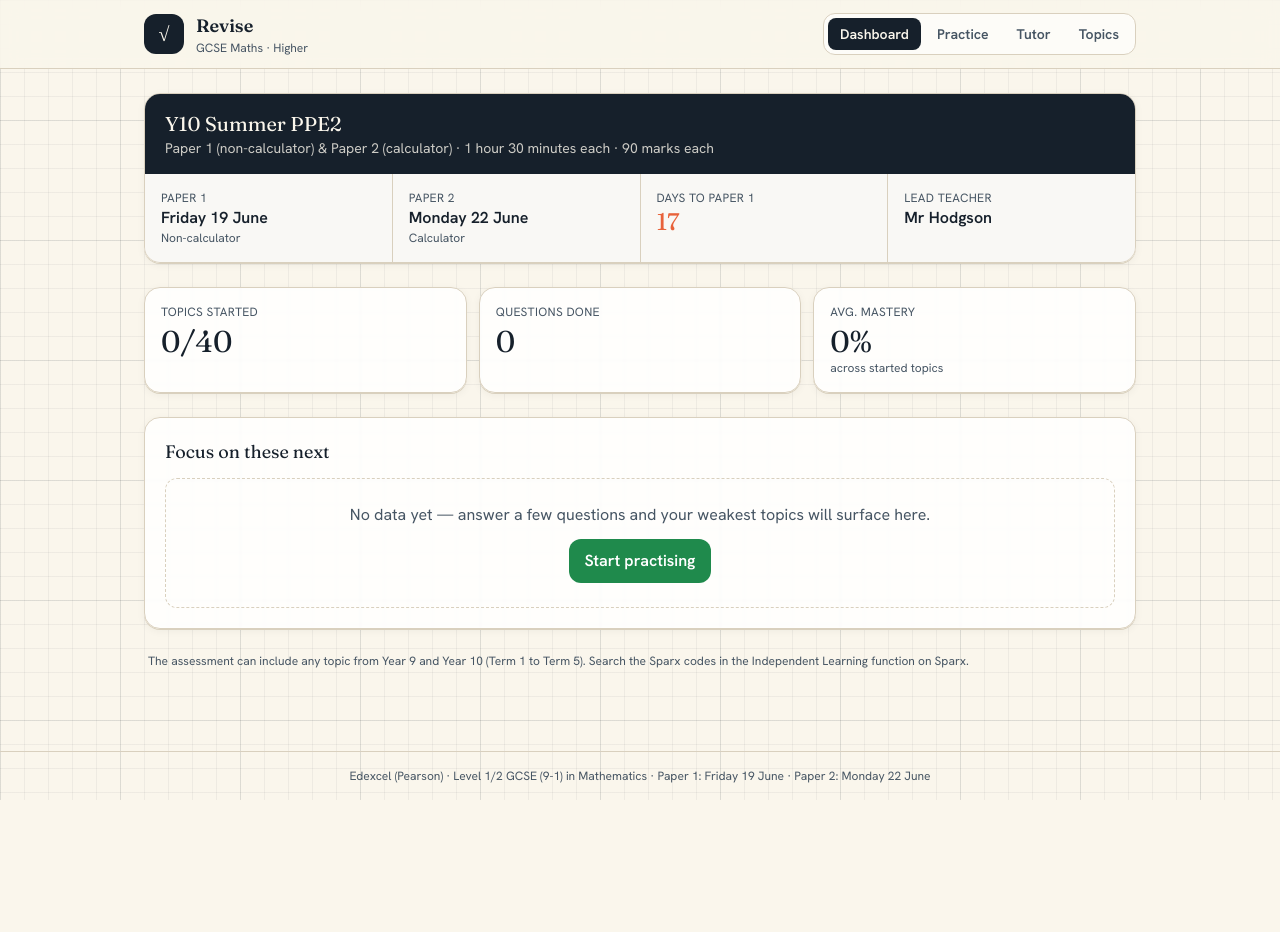
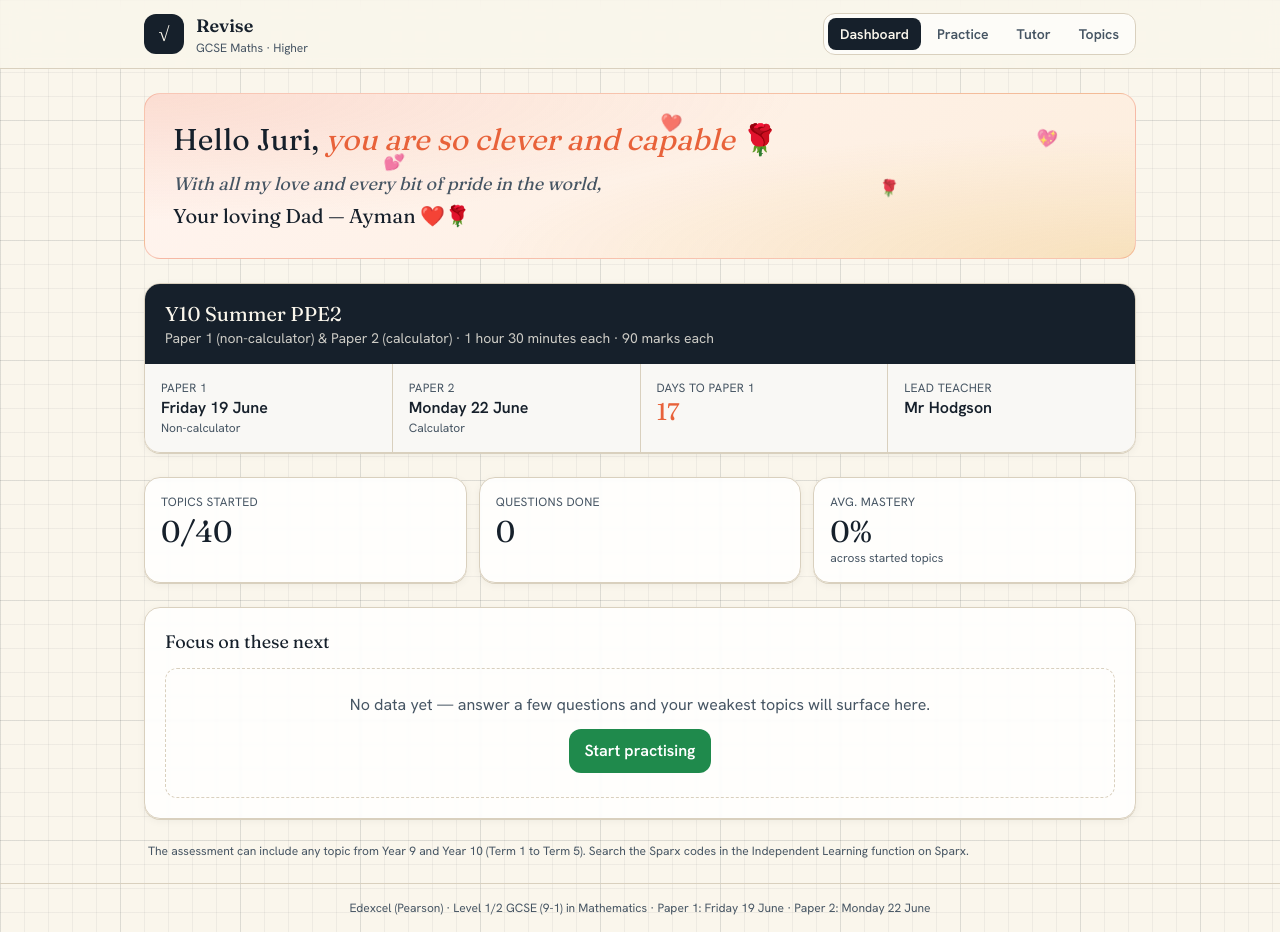
Before and after one commit to Aymankh1977/GCSEase, a React (Vite) app: page / in a window 1280 px wide. Before the commit the page ends 800 px from the top, so only its background shows below. Built offline with nearby package versions, Linux system fonts and the light colour scheme.

Commit message:
Add a loving rotating welcome message for Juri from Dad

```diff
--- a/src/components/Dashboard.jsx
+++ b/src/components/Dashboard.jsx
@@ -1,6 +1,7 @@
 import { useMemo, useState } from 'react';
 import { TOPICS, TOPICS_BY_ID, STRANDS, PAPER_INFO } from '../data/topics.js';
 import { getAllProgress, masteryBand, resetProgress } from '../lib/storage.js';
+import WelcomeFromDad from './WelcomeFromDad.jsx';
 
 const TONE = {
   good: 'text-accent',
@@ -50,6 +51,7 @@ export default function Dashboard({ onPractice }) {
 
   return (
     <div className="space-y-6">
+      <WelcomeFromDad />
       <section className="card rise overflow-hidden">
         <div className="bg-ink px-5 py-4 text-paper">
           <p className="font-display text-xl">{PAPER_INFO.ppe.name}</p>
--- /dev/null
+++ b/src/components/WelcomeFromDad.jsx
@@ -0,0 +1,85 @@
+import { useEffect, useState } from 'react';
+
+// A loving welcome for Juri, from her Dad. A different message shows each visit,
+// cycling through the list so it stays fresh and encouraging.
+const MESSAGES = [
+  'you look amazing today',
+  'you are so clever and capable',
+  'your hard work is truly shining through',
+  'you make me so proud, every single day',
+  'you can do anything you set your mind to',
+  'your kindness lights up every room',
+  'you are braver and stronger than you know',
+  'believe in yourself the way I believe in you',
+  'every question you try makes you a little brilliant-er',
+  'you are my greatest joy',
+];
+
+const KEY = 'gcse-math-revise:welcome-index';
+
+export default function WelcomeFromDad() {
+  const [msg, setMsg] = useState(MESSAGES[0]);
+
+  useEffect(() => {
+    let idx;
+    try {
+      const prev = parseInt(localStorage.getItem(KEY) ?? '-1', 10);
+      idx = (Number.isNaN(prev) ? -1 : prev) + 1;
+      if (idx >= MESSAGES.length) idx = 0;
+      localStorage.setItem(KEY, String(idx));
+    } catch {
+      idx = Math.floor(Math.random() * MESSAGES.length);
+    }
+    setMsg(MESSAGES[idx]);
+  }, []);
+
+  return (
+    <section className="welcome-juri rise relative overflow-hidden rounded-2xl border border-coral/30 p-6 sm:p-7">
+      {/* floating hearts */}
+      <span className="float-heart" style={{ left: '8%', animationDelay: '0s' }}>🌹</span>
+      <span className="float-heart" style={{ left: '24%', animationDelay: '1.6s' }}>💕</span>
+      <span className="float-heart" style={{ left: '52%', animationDelay: '0.8s' }}>❤️</span>
+      <span className="float-heart" style={{ left: '74%', animationDelay: '2.2s' }}>🌹</span>
+      <span className="float-heart" style={{ left: '90%', animationDelay: '1.1s' }}>💖</span>
+
+      <div className="relative">
+        <p className="font-display text-2xl sm:text-3xl text-ink">
+          Hello Juri, <span className="italic text-coral">{msg}</span> 🌹
+        </p>
+        <p className="mt-3 font-display text-lg italic text-slate2">
+          With all my love and every bit of pride in the world,
+        </p>
+        <p className="mt-1 font-display text-xl text-ink">
+          Your loving Dad — Ayman <span className="whitespace-nowrap">❤️🌹</span>
+        </p>
+      </div>
+
+      <style>{`
+        .welcome-juri {
+          background:
+            radial-gradient(120% 140% at 0% 0%, rgba(232, 98, 58, 0.16), transparent 55%),
+            radial-gradient(120% 140% at 100% 100%, rgba(224, 165, 38, 0.18), transparent 55%),
+            linear-gradient(135deg, #fff4ef 0%, #fdeede 100%);
+        }
+        .float-heart {
+          position: absolute;
+          bottom: -1.5rem;
+          font-size: 1.1rem;
+          opacity: 0;
+          animation: floatUp 6s ease-in infinite;
+          pointer-events: none;
+          user-select: none;
+        }
+        @keyframes floatUp {
+          0%   { transform: translateY(0) scale(0.8); opacity: 0; }
+          15%  { opacity: 0.9; }
+          80%  { opacity: 0.7; }
+          100% { transform: translateY(-220px) scale(1.1) rotate(12deg); opacity: 0; }
+        }
+        @media (prefers-reduced-motion: reduce) {
+          .float-heart { animation: none; opacity: 0.6; bottom: auto; top: 0.75rem; }
+        }
+      `}</style>
+    </section>
+  );
+}
```
